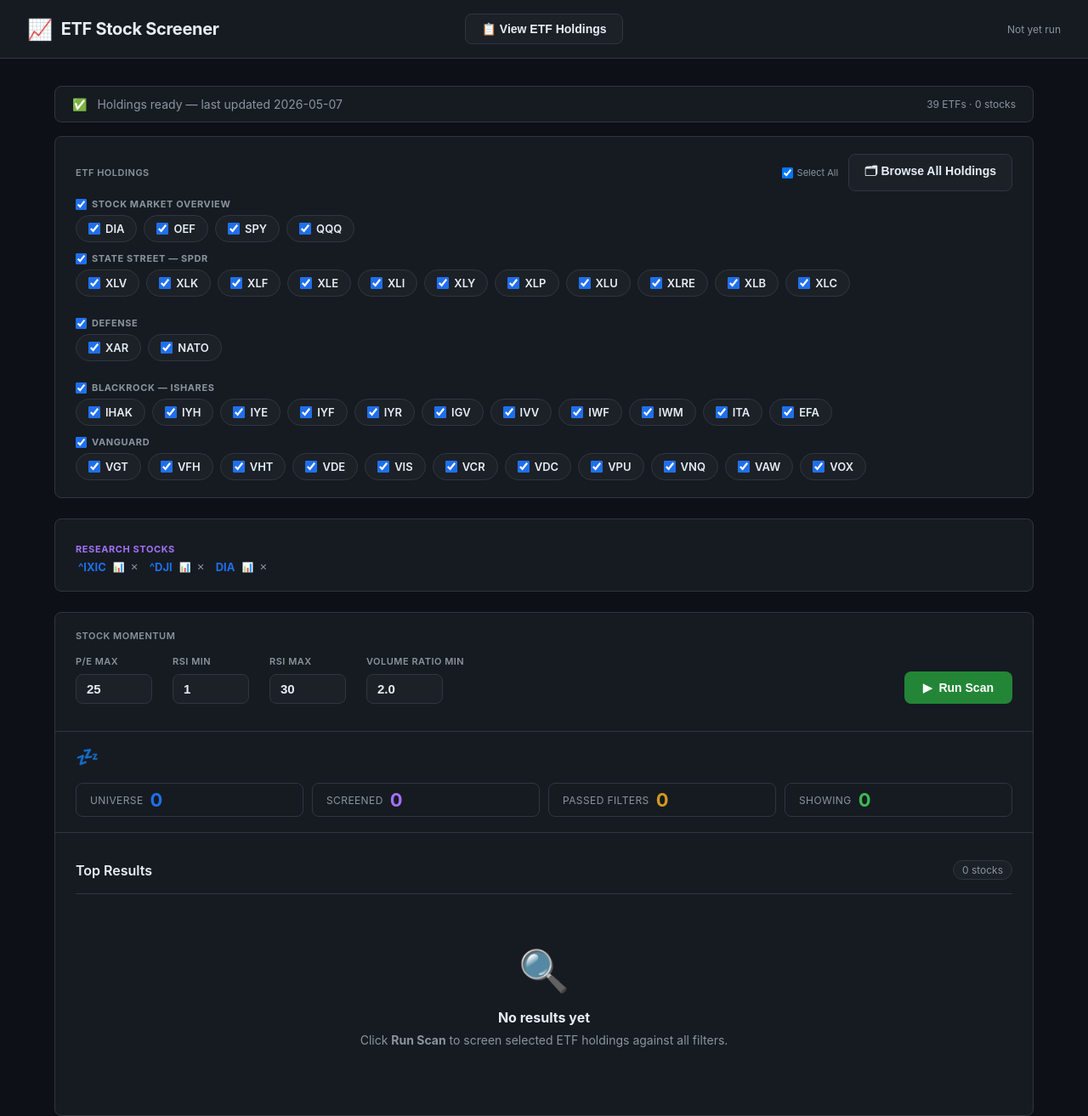
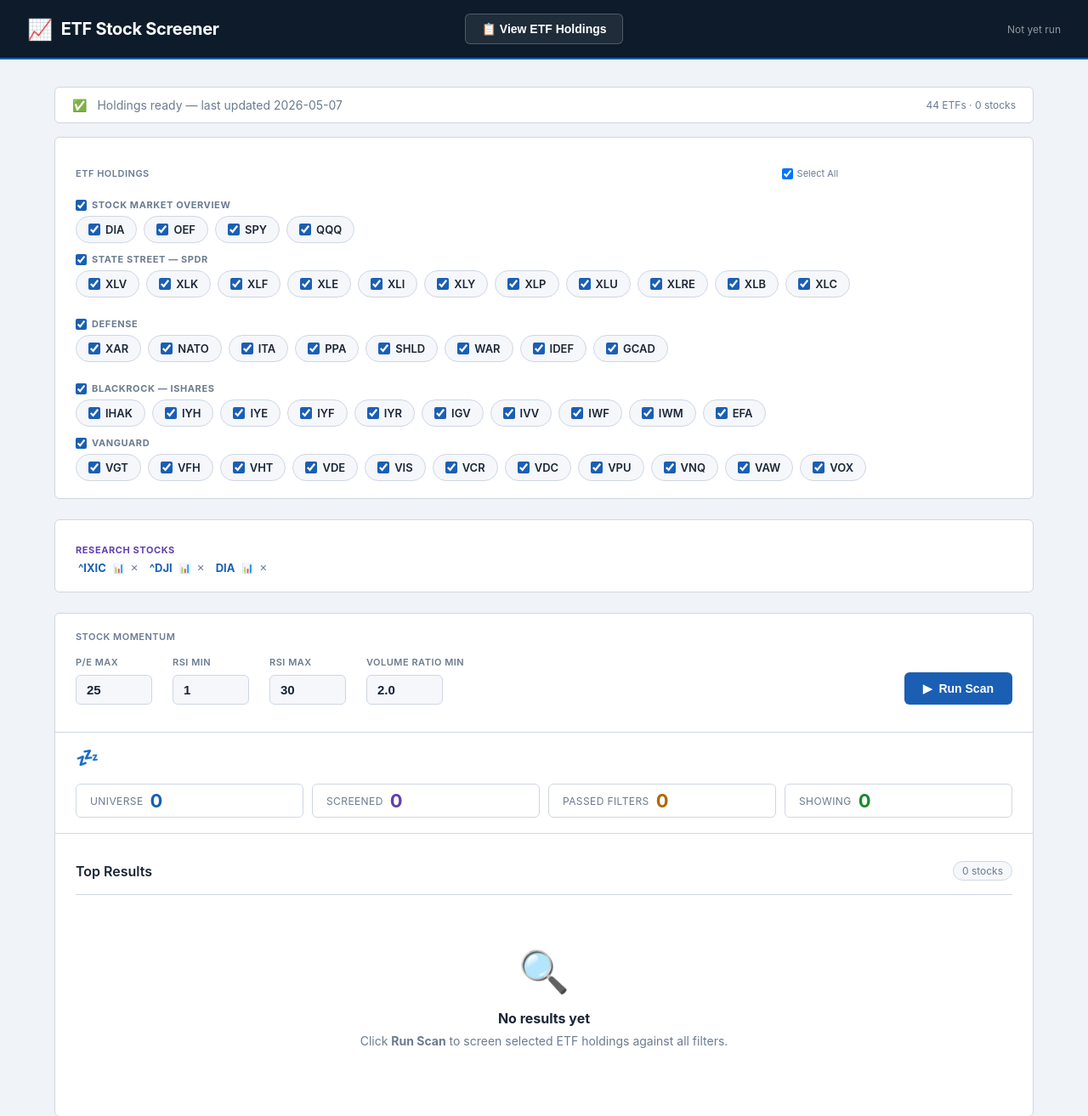
Before and after one commit to asliuj/stock-screener, a Flask app: template templates/index.html in a window 1280 px wide. Shown: the top 1313 px of the page at 85% size. Run offline with Flask 3, Linux system fonts and the light colour scheme; the template is opened without the code that fills it, so the values that code supplies are empty; parts of the project's set-up code (start-up, migrations or seed data) failed here and were passed over.

Commit message:
Barchart-inspired light theme + Defense ETF expansion
- Light theme: white surfaces, #0d1b2a navy header, #1a5fb4 Barchart blue accent
- Defense group expanded: ITA moved from Blackrock; PPA, SHLD, WAR, IDEF, GCAD added
- Blackrock group: ITA removed (now 10 ETFs)
- Solid badge colors replacing semi-transparent for white-surface readability
- Code streamlining: frozenset ETF set, removed .copy() in screen_batch, debounced search, holdings data cache, _bq() helper

Co-Authored-By: Claude Sonnet 4.6 <noreply@anthropic.com>

```diff
--- a/app.py
+++ b/app.py
@@ -49,13 +49,14 @@ ALL_ETFS = [
     # State Street — SPDR
     "xlv", "xlk", "xlf", "xle", "xar", "xli", "xly", "xlp", "xlu", "xlre", "xlb", "xlc",
     # Defense
-    "nato",
+    "nato", "ita", "ppa", "shld", "war", "idef", "gcad",
     # Blackrock — iShares
-    "ihak", "igv", "iyh", "iye", "iyf", "iyr", "ivv", "iwf", "iwm", "ita", "efa",
+    "ihak", "igv", "iyh", "iye", "iyf", "iyr", "ivv", "iwf", "iwm", "efa",
     # Vanguard
     "vgt", "vfh", "vht", "vde", "vis", "vcr", "vdc", "vpu", "vnq", "vaw", "vox",
 ]
 HOLDINGS_CACHE_FILE = os.path.join(os.path.dirname(__file__), "holdings_cache.json")
+_ALL_ETFS_SET = frozenset(ALL_ETFS)   # O(1) membership test
 
 # ── State ─────────────────────────────────────────────────────────────────────
 _state = {
@@ -310,8 +311,6 @@ def fetch_etf_holdings(symbol: str) -> tuple[list[str], dict[str, float], dict[s
 def load_holdings_cache() -> bool:
     """Load holdings from disk. Returns True if cache exists and is current month."""
     try:
-        if not os.path.exists(HOLDINGS_CACHE_FILE):
-            return False
         with open(HOLDINGS_CACHE_FILE) as f:
             data = json.load(f)
         updated = data.get("updated")
@@ -449,9 +448,8 @@ def screen_batch(tickers: list[str], pe_max: float, rsi_min: float, rsi_max: flo
     # Try yfinance batch download; fall back to per-ticker Stooq on rate limit
     try:
         data = _yf_download(tickers, period="3mo", interval="1d")
-        ticker_data: dict[str, pd.DataFrame] = {
-            t: data[t].copy() for t in tickers if t in data.columns.get_level_values(0)
-        }
+        lvl0 = set(data.columns.get_level_values(0))
+        ticker_data: dict[str, pd.DataFrame] = {t: data[t] for t in tickers if t in lvl0}
     except Exception as e:
         log.warning(f"yfinance batch failed ({e}); falling back to Stooq per-ticker")
         ticker_data = {t: df for t in tickers if (df := _fetch_history_stooq(t)) is not None}
@@ -736,7 +734,7 @@ def api_news(ticker):
                 articles.append({"title": title, "url": url, "publisher": publisher, "published": pub_date})
     except Exception as e:
         log.debug(f"News fetch failed for {ticker}: {e}")
-    is_etf = ticker.lower() in ALL_ETFS
+    is_etf = ticker.lower() in _ALL_ETFS_SET
     sym    = ticker.lower().replace(".", "-")
     mw_path = "fund" if is_etf else "stock"
     links = {
--- a/templates/index.html
+++ b/templates/index.html
@@ -8,21 +8,21 @@
     /* ── Reset & Base ───────────────────────────────────────────────── */
     *, *::before, *::after { box-sizing: border-box; margin: 0; padding: 0; }
     :root {
-      --bg:        #0d1117;
-      --surface:   #161b22;
-      --surface2:  #1c2128;
-      --border:    #30363d;
-      --accent:    #238636;
-      --accent-h:  #2ea043;
-      --blue:      #1f6feb;
-      --text:      #e6edf3;
-      --muted:     #8b949e;
-      --danger:    #da3633;
-      --warn:      #d29922;
-      --green:     #3fb950;
-      --purple:    #a371f7;
-      --radius:    8px;
-      --shadow:    0 4px 24px rgba(0,0,0,.5);
+      --bg:        #f0f3f7;
+      --surface:   #ffffff;
+      --surface2:  #f5f7fb;
+      --border:    #d0d7e2;
+      --accent:    #1a5fb4;
+      --accent-h:  #154d94;
+      --blue:      #1a5fb4;
+      --text:      #1a2535;
+      --muted:     #6b7b90;
+      --danger:    #c41a1a;
+      --warn:      #b06800;
+      --green:     #1a8a2e;
+      --purple:    #6040b0;
+      --radius:    6px;
+      --shadow:    0 2px 8px rgba(0,0,0,.10);
     }
     html, body { height: 100%; }
     body {
@@ -35,8 +35,8 @@
 
     /* ── Header ─────────────────────────────────────────────────────── */
     header {
-      background: var(--surface);
-      border-bottom: 1px solid var(--border);
+      background: #0d1b2a;
+      border-bottom: 2px solid #1a5fb4;
       padding: 16px 32px;
       display: grid;
       grid-template-columns: 1fr auto 1fr;
@@ -47,9 +47,9 @@
     }
     .header-center { display: flex; justify-content: center; }
     .header-btn {
-      background: var(--surface2);
-      color: var(--text);
-      border: 1px solid var(--border);
+      background: rgba(255,255,255,.08);
+      color: #ffffff;
+      border: 1px solid rgba(255,255,255,.22);
       border-radius: var(--radius);
       padding: 9px 18px;
       font-size: 14px;
@@ -68,6 +68,7 @@
       font-size: 20px;
       font-weight: 700;
       letter-spacing: -0.3px;
+      color: #ffffff;
     }
     .logo-icon { font-size: 24px; }
     .header-right {
@@ -854,6 +858,7 @@
 
   const _debounce = (fn, ms) => { let t; return (...a) => { clearTimeout(t); t = setTimeout(() => fn(...a), ms); }; };
   const _filterBrowseDebounced = _debounce(q => filterBrowse(q), 180);
+  const _bq = () => document.getElementById('browse-search').value;
 
   // ── Helpers ───────────────────────────────────────────────────────
   function fmtNum(n, dec = 2) { return n != null ? Number(n).toFixed(dec) : '—'; }
@@ -1053,6 +1058,7 @@
           <div class="ticker-cell">
             <span class="ticker-sym" style="cursor:pointer" onclick="openNewsModal('${r.ticker}')">${r.ticker}</span>
             <button onclick="openIntelModal('${r.ticker}')" title="Market Intel" style="background:none;border:none;cursor:pointer;font-size:13px;padding:0 3px;color:var(--muted);vertical-align:middle">📊</button>
+            <button id="add-btn-${r.ticker}" class="browse-card-btn ${isResearch(r.ticker)?'added':''}" onclick="toggleResearch('${r.ticker}',this)" style="white-space:nowrap;margin-top:0;vertical-align:middle">${isResearch(r.ticker)?'✓ Added':'+ Portfolio'}</button>
           </div>
         </td>
         <td>${etfBadges}</td>
@@ -1096,8 +1102,8 @@
   const ETF_GROUPS = [
     { id: 'overview',  label: 'Stock Market Overview', etfs: ['dia','oef','spy','qqq'] },
     { id: 'spdr',      label: 'State Street — SPDR',   etfs: ['xlv','xlk','xlf','xle','xli','xly','xlp','xlu','xlre','xlb','xlc'] },
-    { id: 'defense',   label: 'Defense',               etfs: ['xar','nato'] },
-    { id: 'blackrock', label: 'Blackrock — iShares',   etfs: ['ihak','iyh','iye','iyf','iyr','igv','ivv','iwf','iwm','ita','efa'] },
+    { id: 'defense',   label: 'Defense',               etfs: ['xar','nato','ita','ppa','shld','war','idef','gcad'] },
+    { id: 'blackrock', label: 'Blackrock — iShares',   etfs: ['ihak','iyh','iye','iyf','iyr','igv','ivv','iwf','iwm','efa'] },
     { id: 'vanguard',  label: 'Vanguard',              etfs: ['vgt','vfh','vht','vde','vis','vcr','vdc','vpu','vnq','vaw','vox'] },
   ];
   const GROUP_ORDER = ETF_GROUPS.flatMap(g => g.etfs);
@@ -1119,8 +1125,14 @@
     xlb:  'Materials Select Sector SPDR Fund',
     xlc:  'Communication Services Select Sector SPDR Fund',
     xar:  'SPDR S&P Aerospace & Defense ETF',
+    nato: 'Tema NATO & Defense ETF',
+    ita:  'iShares U.S. Aerospace & Defense ETF',
+    ppa:  'Invesco Aerospace & Defense ETF',
+    shld: 'Global X Defense Tech ETF',
+    war:  'VanEck Defense ETF',
+    idef: 'iShares MSCI Global Defense Industry ETF',
+    gcad: 'Global X Defence ETF',
     ihak: 'iShares Cybersecurity and Tech ETF',
-    nato: 'Tema NATO & Defense ETF',
     igv:  'iShares Expanded Tech-Software Sector ETF',
     iyh:  'iShares U.S. Healthcare ETF',
     iye:  'iShares U.S. Energy ETF',
@@ -1129,7 +1141,6 @@
     ivv:  'iShares Core S&P 500 ETF',
     iwf:  'iShares Russell 1000 Growth ETF',
     iwm:  'iShares Russell 2000 ETF',
-    ita:  'iShares U.S. Aerospace & Defense ETF',
     efa:  'iShares MSCI EAFE ETF',
     vgt:  'Vanguard Information Technology ETF',
     vfh:  'Vanguard Financials ETF',
@@ -1305,7 +1316,7 @@
     document.getElementById('filter-pct-max').value = '';
     const isUp = ['gainers','up5','up10','up15'].includes(preset);
     btn.classList.add(isUp ? 'active-up' : ['losers','down5','down10','down15'].includes(preset) ? 'active-down' : 'active-all');
-    filterBrowse(document.getElementById('browse-search').value);
+    filterBrowse(_bq());
   }
 
   function applyCustomPctFilter() {
@@ -1313,7 +1324,7 @@
     const max = document.getElementById('filter-pct-max').value;
     _browseFilter = { min: min !== '' ? parseFloat(min) : null, max: max !== '' ? parseFloat(max) : null };
     _clearFilterBtns();
-    filterBrowse(document.getElementById('browse-search').value);
+    filterBrowse(_bq());
   }
 
   function applyPctFilter(cards) {
@@ -1379,7 +1390,7 @@
         .then(r => r.json())
         .then(prices => {
           _browsePrices = prices;
-          filterBrowse(document.getElementById('browse-search').value);
+          filterBrowse(_bq());
         })
         .catch(() => {});
     } catch(e) {
@@ -1489,7 +1500,7 @@
   function toggleAhFilter() {
     _ahFilterOnly = !_ahFilterOnly;
     _setAhBtn(true, _ahFilterOnly);
-    filterBrowse(document.getElementById('browse-search').value);
+    filterBrowse(_bq());
   }
 
   function applyAhFilter(cards) {
@@ -1619,6 +1630,11 @@
     document.getElementById('intel-content').classList.add('hidden');
     document.getElementById('intel-price-bar').classList.add('hidden');
     document.getElementById('intel-modal').classList.remove('hidden');
+    const addBtn = document.getElementById('intel-add-btn');
+    const added  = isResearch(ticker);
+    addBtn.textContent = added ? '✓ Added' : '+ Portfolio';
+    addBtn.className   = `browse-card-btn${added ? ' added' : ''}`;
+    addBtn.style.display = '';
 
     try {
       const [extRes, priceRes] = await Promise.all([
```
Also changed, not shown: other parts of templates/index.html (+21 -18 lines), CLAUDE.md (+55 -12 lines).
